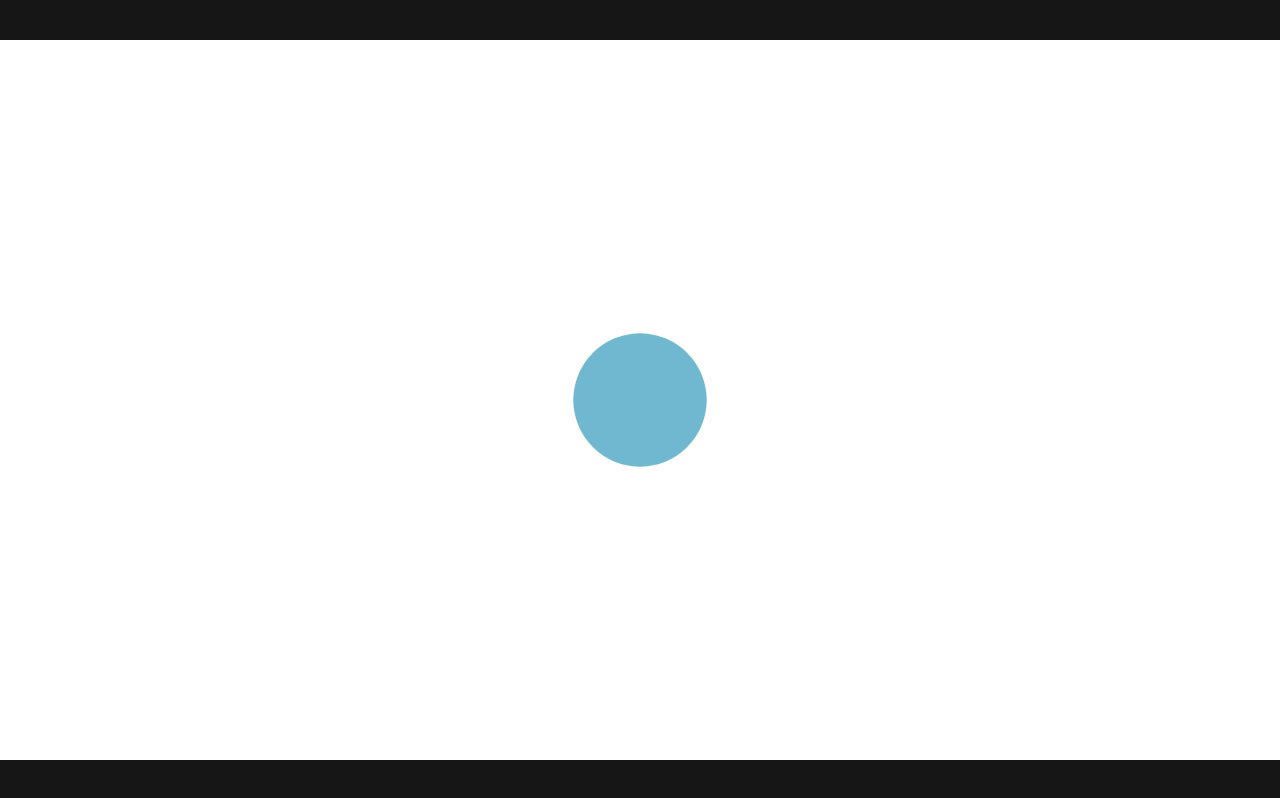
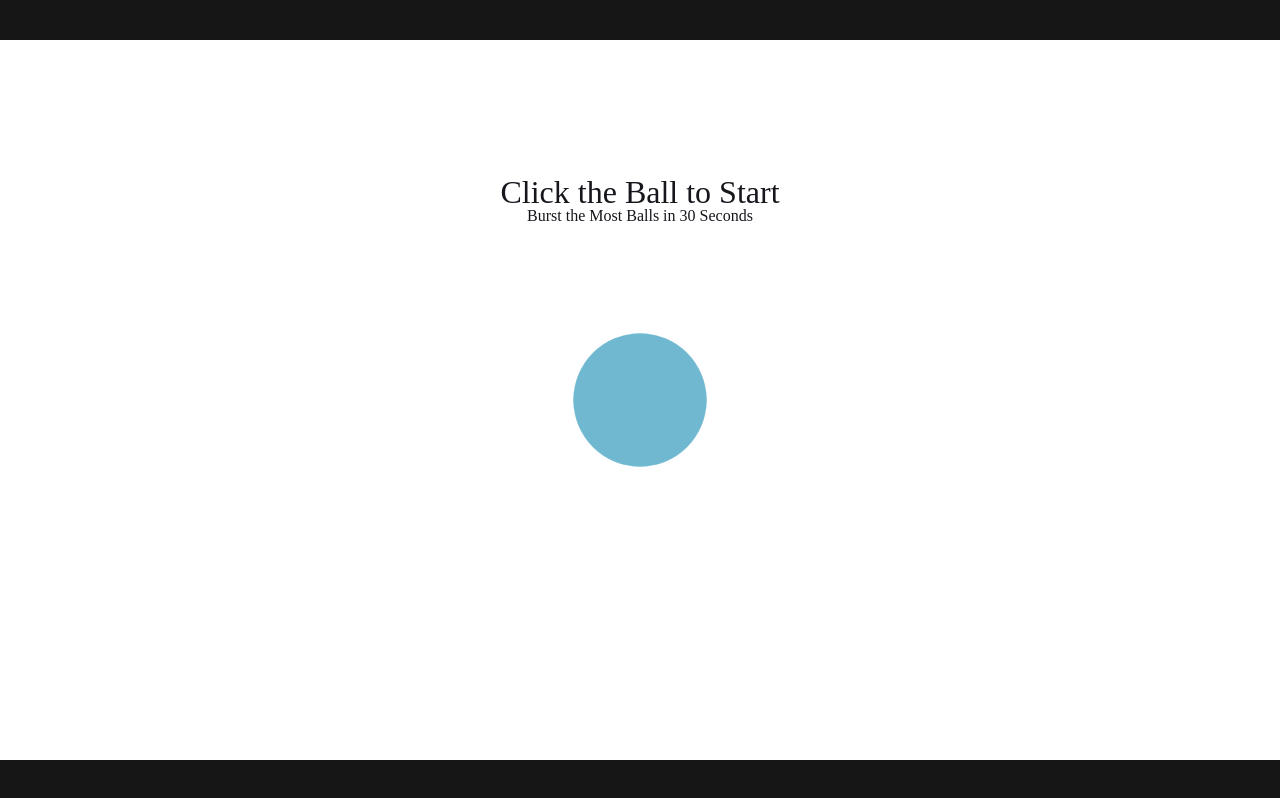
Before and after one commit to ColeyG/ball-outburst, a website built with webpack: page index.html in a window 1280 px wide. Shown: the top 798 px of the page. Built offline with nearby package versions, Linux system fonts and the light colour scheme; a web font is replaced by a local one.

Commit message:
Overlay Loading

```diff
--- a/compiled/bundle.css
+++ b/compiled/bundle.css
@@ -1,2 +1,2 @@
 a,abbr,acronym,address,applet,article,aside,audio,b,big,blockquote,body,canvas,caption,center,cite,code,dd,del,details,dfn,div,dl,dt,em,embed,fieldset,figcaption,figure,footer,form,h1,h2,h3,h4,h5,h6,header,hgroup,html,i,iframe,img,ins,kbd,label,legend,li,mark,menu,nav,object,ol,output,p,pre,q,ruby,s,samp,section,small,span,strike,strong,sub,summary,sup,table,tbody,td,tfoot,th,thead,time,tr,tt,u,ul,var,video{margin:0;padding:0;border:0;font-size:100%;font:inherit;vertical-align:baseline}article,aside,details,figcaption,figure,footer,header,hgroup,menu,nav,section{display:block}body{line-height:1}ol,ul{list-style:none}blockquote,q{quotes:none}blockquote:after,blockquote:before,q:after,q:before{content:"";content:none}table{border-collapse:collapse;border-spacing:0}
-body{background-color:#161616;overflow:hidden}#game{background-color:#fff;width:1920px;height:1080px;transform-origin:top left;transform:scale(1)}.ball{border-radius:50%;position:absolute;opacity:.75;cursor:pointer}
+body{background-color:#161616;overflow:hidden}#game{background-color:#fff;width:1920px;height:1080px;transform-origin:top left;transform:scale(1)}.overlay{opacity:0;position:relative;z-index:1;width:100%;height:50vh;margin-bottom:-50vh;display:flex;justify-content:center;align-items:center;flex-direction:column;pointer-events:none;transition:1s}.overlay h1,.overlay p{font-family:Hepta Slab,serif;color:#16161d}.overlay h1{font-size:24pt}.ball{border-radius:50%;position:absolute;opacity:.75;cursor:pointer}
--- a/index.html
+++ b/index.html
@@ -6,10 +6,15 @@
   <meta name="viewport" content="width=device-width, initial-scale=1.0">
   <meta http-equiv="X-UA-Compatible" content="ie=edge">
   <title>Ball Outburst</title>
+  <link href="https://fonts.googleapis.com/css?family=Hepta+Slab&display=swap" rel="stylesheet">
   <link rel="stylesheet" href="compiled/bundle.css">
 </head>
 
 <body>
+  <div class="overlay">
+    <h1>Click the Ball to Start</h1>
+    <p>Burst the Most Balls in 30 Seconds</p>
+  </div>
   <canvas id="game" width="1920" height="1080"></canvas>
   <script src="compiled/bundle.js"></script>
 </body>
--- a/src/Overlay.js
+++ b/src/Overlay.js
@@ -1,6 +1,17 @@
 class Overlay {
   constructor(game) {
     this.game = game;
+    this.overlay = document.querySelector('.overlay');
+  }
+
+  load() {
+    this.overlay.style.opacity = 1;
+    setTimeout(() => {
+      this.game.gameState = {
+        paused: false,
+        started: true,
+      };
+    }, 1000);
   }
 }
 
--- a/src/main.js
+++ b/src/main.js
@@ -21,6 +21,7 @@ class Game {
     };
     this.gameState = {
       paused: true,
+      started: false,
     };
   }
 
@@ -33,11 +34,14 @@ class Game {
     this.balls.forEach((ball) => {
       const xDist = ball.x - this.mouse.x;
       const yDist = ball.y - this.mouse.y;
-      if (Math.sqrt(xDist * xDist + yDist * yDist) < ball.size) {
-        console.log(`Popped a ball at: X: ${ball.x} Y: ${ball.y}`);
-        this.createBall(ball.x, ball.y);
-        this.createBall(ball.x, ball.y);
-        ball.alive = false;
+      if (!this.gameState.paused) {
+        if (Math.sqrt(xDist * xDist + yDist * yDist) < ball.size) {
+          console.log(`Popped a ball at: X: ${ball.x} Y: ${ball.y}`);
+          this.createBall(ball.x, ball.y);
+          this.createBall(ball.x, ball.y);
+          ball.alive = false;
+        }
+        this.gameState.started = true;
       }
     });
   }
@@ -79,3 +83,4 @@ const game = new Game();
 game.gameRender();
 
 const overlay = new Overlay(game);
+overlay.load();
--- a/styles/main.scss
+++ b/styles/main.scss
@@ -1,3 +1,8 @@
+@mixin hepta() {
+  font-family: 'Hepta Slab', serif;
+  color: #16161d;
+}
+
 body {
   background-color: #161616;
   overflow: hidden;
@@ -9,6 +14,26 @@ body {
   transform-origin: top left;
   transform: scale(1);
 }
+.overlay {
+  opacity: 0;
+  position: relative;
+  z-index: 1;
+  width: 100%;
+  height: 50vh;
+  margin-bottom: -50vh;
+  display: flex;
+  justify-content: center;
+  align-items: center;
+  flex-direction: column;
+  pointer-events: none;
+  transition: 1s;
+  h1, p {
+    @include hepta();
+  }
+  h1 {
+    font-size: 24pt;
+  }
+}
 .ball {
   border-radius: 50%;
   position: absolute;
```
Also changed, not shown: compiled/bundle.js (+2 -2 lines).
